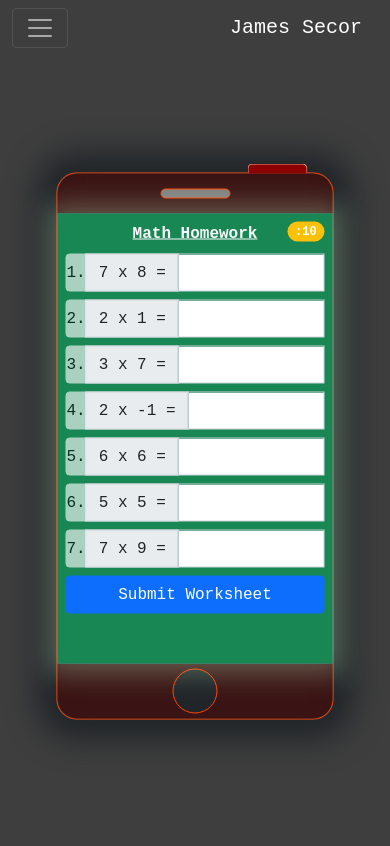
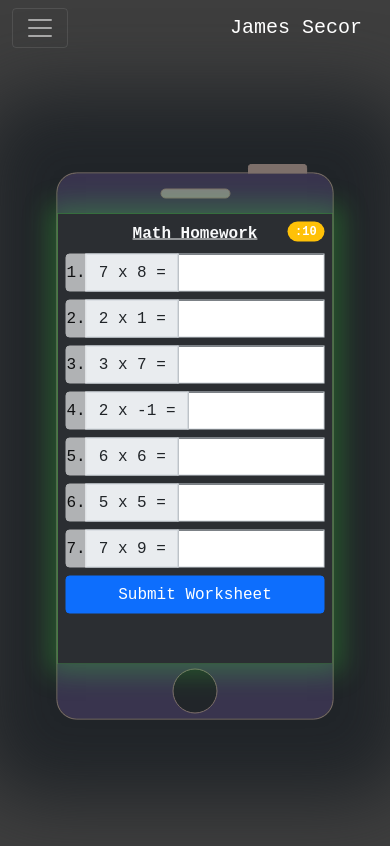
Before and after one commit to jamessecor/artsite_react_frontend, a React (Vite) app: page /nomophobia/school in a window 390 px wide. Shown: the top 846 px of the page. Built offline with nearby package versions, Linux system fonts and the light colour scheme; no server answers.

Commit message:
feat: phone css changes

```diff
--- a/src/components/nomophobia/Nomophobia.css
+++ b/src/components/nomophobia/Nomophobia.css
@@ -1,7 +1,7 @@
 .phone-header, .phone-footer {
     /* height: 28rem; */
     /* padding: 3.5rem .5rem; */
-    background-color: rgb(58, 20, 20);
+    background-color: rgb(57, 52, 78);
     border: none;
 }
 
@@ -18,8 +18,8 @@
 }
 
 .phone {
-    box-shadow: 0px 0px 30px 20px;
-    border: 1px solid orangered;
+    box-shadow: 0px 0px 70px 80px;
+    border: 1.5px solid rgb(125, 111, 106);
     border-top-right-radius: 20px;
     border-top-left-radius: 20px;
     border-bottom-right-radius: 20px;
@@ -29,8 +29,8 @@
     width: 275px;
     height: 450px;
     background-size: cover;
-    box-shadow: 0px 0px 25px 10px rgba(205, 255, 205, 0.3);
-    background-color: #2c9c89;
+    box-shadow: 0px 0px 25px 10px rgba(62, 249, 62, 0.25);
+    background-color: rgba(62, 249, 62, 0.5);
     overflow: auto;
     z-index: 3;
 }
@@ -38,7 +38,8 @@
 .phone-screen-off {
     width: 275px;
     height: 450px;
-    background: rgb(43, 46, 50);
+    box-shadow: none !important;
+    background-color: rgb(43, 46, 50) !important;
 }
 
 .power-button {
@@ -46,26 +47,26 @@
     height: 10px;
     border-radius: 5px 5px 0 0;
     translate: -25px -10px;
-    background: darkred;
-    border: 1px solid darksalmon;
+    background: rgb(125, 111, 106);
+    border: 1px solid rgb(125, 111, 106);
     border-bottom: none;
 }
 
 .power-button:hover {
-    background: greenyellow;
-    border: 1px solid orangered;
+    background: rgba(107, 186, 208, 0.71);
+    border: 1px solid rgb(125, 111, 106);
 }
 
 .speaker {
     width: 70px;
     height: 10px;
     border-radius: 5px;
-    border: 1px solid orangered;
+    border: 1px solid rgb(125, 111, 106);
     background: gray;
 }
 
 .phone-bottom-button {
-    border: .1rem solid orangered;
+    border: .1rem solid rgb(125, 111, 106);
     border-radius: 50px;
     height: 45px;
     width: 45px;
@@ -73,5 +74,5 @@
 
 .phone-bottom-button:hover {
     border: .1rem solid green;
-    background: darkred;
+    background: rgb(125, 111, 106);
 }
--- a/src/components/nomophobia/Nomophobia.tsx
+++ b/src/components/nomophobia/Nomophobia.tsx
@@ -1,7 +1,7 @@
 import * as React from "react";
-import { useCallback, useContext, useState } from 'react';
-import { Outlet, useNavigate } from 'react-router-dom';
-import { Button, Spinner } from "react-bootstrap";
+import { useContext } from 'react';
+import { Outlet, useLocation, useNavigate } from 'react-router-dom';
+import { Button } from "react-bootstrap";
 import { BackgroundColorContext } from "../providers/BackgroundColorProvider";
 import './Nomophobia.css';
 
@@ -24,12 +24,8 @@ const Nomophobia = () => {
     const { color } = useContext(BackgroundColorContext);
     const navigateTo = useNavigate();
 
-    const [isLoading, setIsLoading] = useState(false);
-
-    const load = useCallback((timeToLoad: number) => {
-        setIsLoading(true);
-        setTimeout(() => setIsLoading(false), timeToLoad);
-    }, []);
+    const location = useLocation();
+    const isPhoneOff = location.pathname.endsWith('/off') || location.pathname.endsWith('/nomophobia') || location.pathname.endsWith('/nomophobia/');
 
     return (
         <React.Fragment>
@@ -54,13 +50,7 @@ const Nomophobia = () => {
                     <div className={'speaker'} />
                 </div>
                 {/* PHONE SCREEN */}
-                <div className={'justify-content-center p-0 phone-screen'}>
-                    {isLoading
-                        && (
-                            <div className={'position-absolute top-50 start-50 translate-middle '}>
-                                <Spinner variant={'info'} animation={'border'} />
-                            </div>
-                        )}
+                <div className={'justify-content-center p-0 phone-screen' + (isPhoneOff ? ' phone-screen-off' : '')}>
                     <Outlet />
                 </div>
                 {/* BOTTOM BUTTON */}
```
